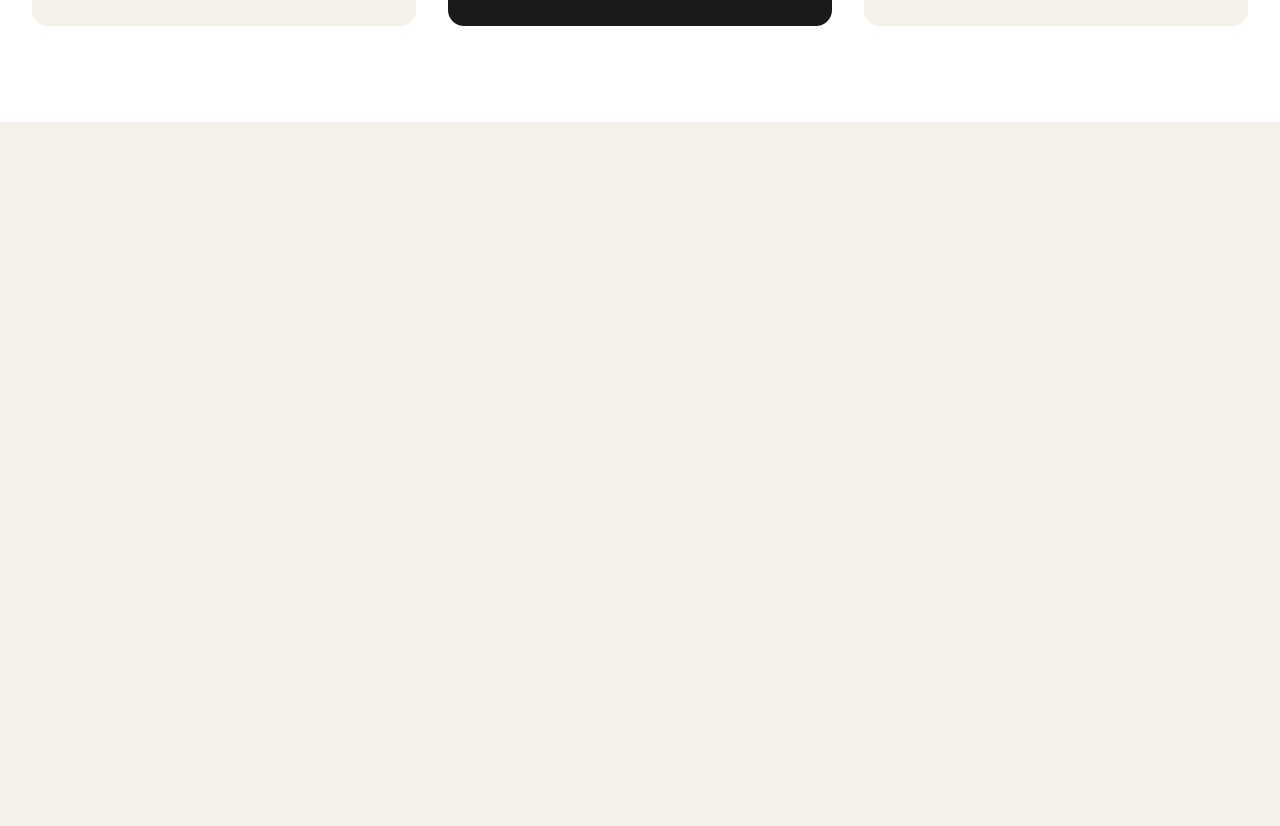
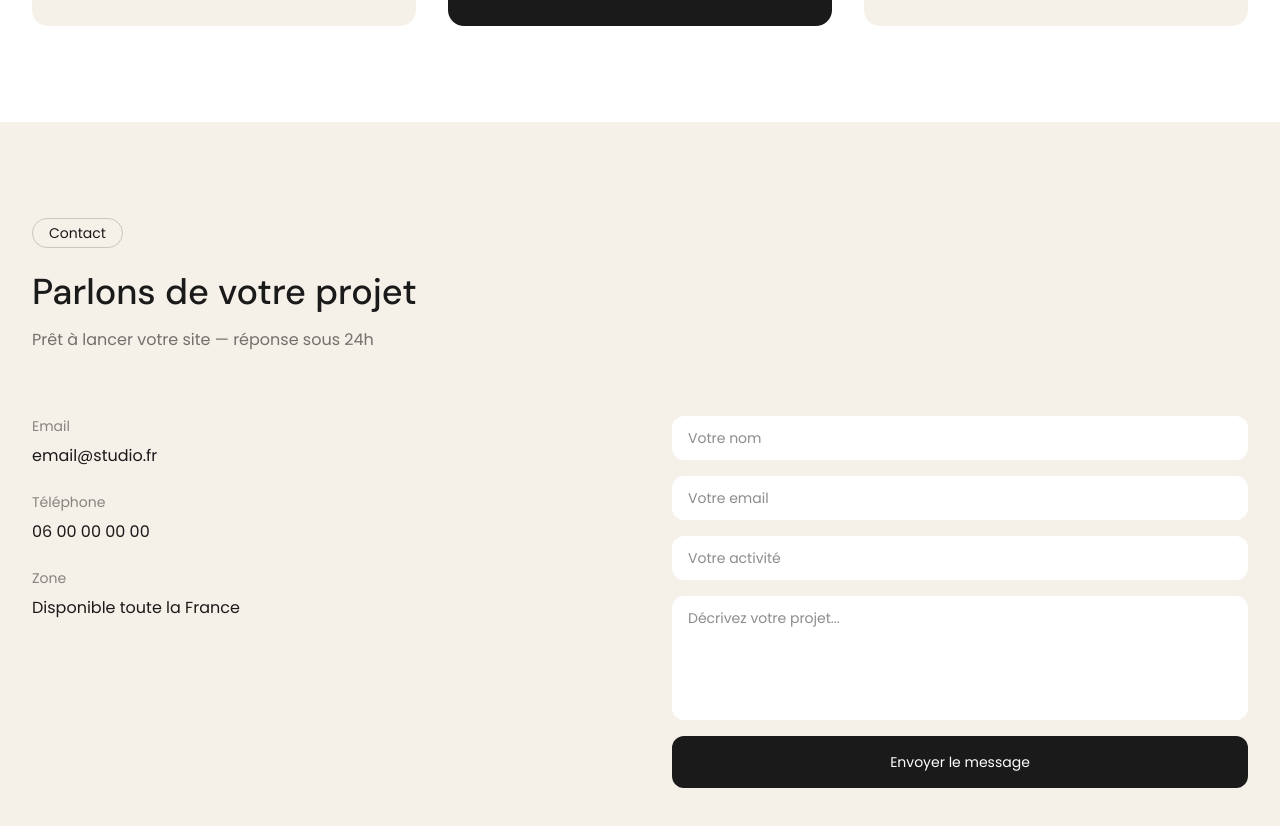
Before and after one commit to Rayenebenrehouma/portfolio-vitrine, a Next.js app: page / in a window 1280 px wide. Shown: the part 3280-4106 px from the top of the page. Before the commit the page ends 3402 px from the top, so only its background shows below. Built offline with nearby package versions, Linux system fonts and the light colour scheme.

Commit message:
feat: contact component

```diff
--- a/src/app/page.js
+++ b/src/app/page.js
@@ -3,6 +3,7 @@ import Creations from '@/components/Creations'
 import Mission from '@/components/Mission'
 import Apropos from '@/components/Apropos'
 import Tarifs from '@/components/Tarifs'
+import Contact from '@/components/Contact'
 
 export default function Home() {
   return (
@@ -12,6 +13,7 @@ export default function Home() {
       <Mission />
       <Apropos />
       <Tarifs />
+      <Contact />
     </main>
   )
 }
--- /dev/null
+++ b/src/components/Contact.js
@@ -0,0 +1,111 @@
+'use client'
+
+import { motion } from 'framer-motion'
+import { useState } from 'react'
+
+export default function Contact() {
+  const [formData, setFormData] = useState({
+    nom: '',
+    email: '',
+    activite: '',
+    message: '',
+  })
+
+  const handleChange = (e) => {
+    setFormData({ ...formData, [e.target.name]: e.target.value })
+  }
+
+  const handleSubmit = (e) => {
+    e.preventDefault()
+    console.log(formData)
+  }
+
+  return (
+    <section id="contact" className="bg-[#F5F0E8] py-24 px-8">
+      <div className="max-w-[1440px] mx-auto">
+        <span className="inline-block px-4 py-1 rounded-full border border-[#1A1A1A]/20 text-sm text-[#1A1A1A] mb-6">
+          Contact
+        </span>
+        <h2 className="text-4xl font-[family-name:var(--font-dm-sans)] font-medium text-[#1A1A1A] mb-4">
+          Parlons de votre projet
+        </h2>
+        <p className="text-[#1A1A1A]/60 font-[family-name:var(--font-poppins)] mb-16">
+          Prêt à lancer votre site — réponse sous 24h
+        </p>
+        <div className="grid grid-cols-2 gap-16">
+
+          {/* Colonne gauche */}
+          <motion.div
+            initial={{ opacity: 0, x: -40 }}
+            whileInView={{ opacity: 1, x: 0 }}
+            transition={{ duration: 0.6 }}
+            viewport={{ once: true }}
+            className="flex flex-col gap-6"
+          >
+            <div className="flex flex-col gap-2">
+              <span className="text-sm text-[#1A1A1A]/50 font-[family-name:var(--font-poppins)]">Email</span>
+              <span className="text-[#1A1A1A] font-[family-name:var(--font-poppins)]">email@studio.fr</span>
+            </div>
+            <div className="flex flex-col gap-2">
+              <span className="text-sm text-[#1A1A1A]/50 font-[family-name:var(--font-poppins)]">Téléphone</span>
+              <span className="text-[#1A1A1A] font-[family-name:var(--font-poppins)]">06 00 00 00 00</span>
+            </div>
+            <div className="flex flex-col gap-2">
+              <span className="text-sm text-[#1A1A1A]/50 font-[family-name:var(--font-poppins)]">Zone</span>
+              <span className="text-[#1A1A1A] font-[family-name:var(--font-poppins)]">Disponible toute la France</span>
+            </div>
+          </motion.div>
+
+          {/* Colonne droite — Formulaire */}
+          <motion.div
+            initial={{ opacity: 0, x: 40 }}
+            whileInView={{ opacity: 1, x: 0 }}
+            transition={{ duration: 0.6, delay: 0.2 }}
+            viewport={{ once: true }}
+            className="flex flex-col gap-4"
+          >
+            <input
+              type="text"
+              name="nom"
+              placeholder="Votre nom"
+              value={formData.nom}
+              onChange={handleChange}
+              className="w-full px-4 py-3 rounded-xl bg-[#FFFFFF] text-[#1A1A1A] font-[family-name:var(--font-poppins)] text-sm outline-none"
+            />
+            <input
+              type="email"
+              name="email"
+              placeholder="Votre email"
+              value={formData.email}
+              onChange={handleChange}
+              className="w-full px-4 py-3 rounded-xl bg-[#FFFFFF] text-[#1A1A1A] font-[family-name:var(--font-poppins)] text-sm outline-none"
+            />
+            <input
+              type="text"
+              name="activite"
+              placeholder="Votre activité"
+              value={formData.activite}
+              onChange={handleChange}
+              className="w-full px-4 py-3 rounded-xl bg-[#FFFFFF] text-[#1A1A1A] font-[family-name:var(--font-poppins)] text-sm outline-none"
+            />
+            <textarea
+              name="message"
+              placeholder="Décrivez votre projet..."
+              value={formData.message}
+              onChange={handleChange}
+              rows={5}
+              className="w-full px-4 py-3 rounded-xl bg-[#FFFFFF] text-[#1A1A1A] font-[family-name:var(--font-poppins)] text-sm outline-none resize-none"
+            />
+            <button
+              onClick={handleSubmit}
+              className="w-full py-4 bg-[#1A1A1A] text-[#FFFFFF] rounded-xl text-sm font-[family-name:var(--font-poppins)] hover:opacity-80 transition-opacity"
+            >
+              Envoyer le message
+            </button>
+          </motion.div>
+
+        </div>
+      </div>
+    </section>
+  )
+}
```
